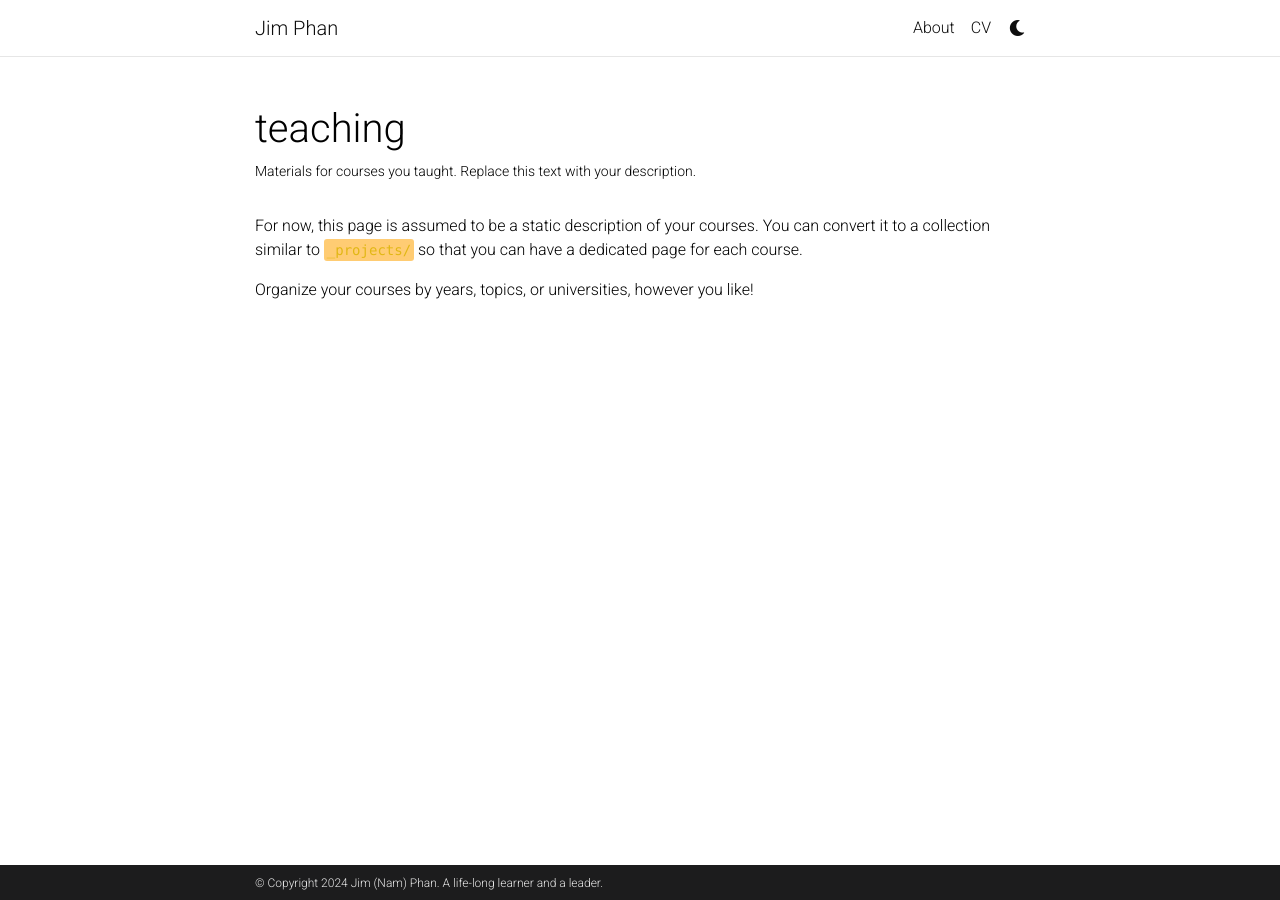
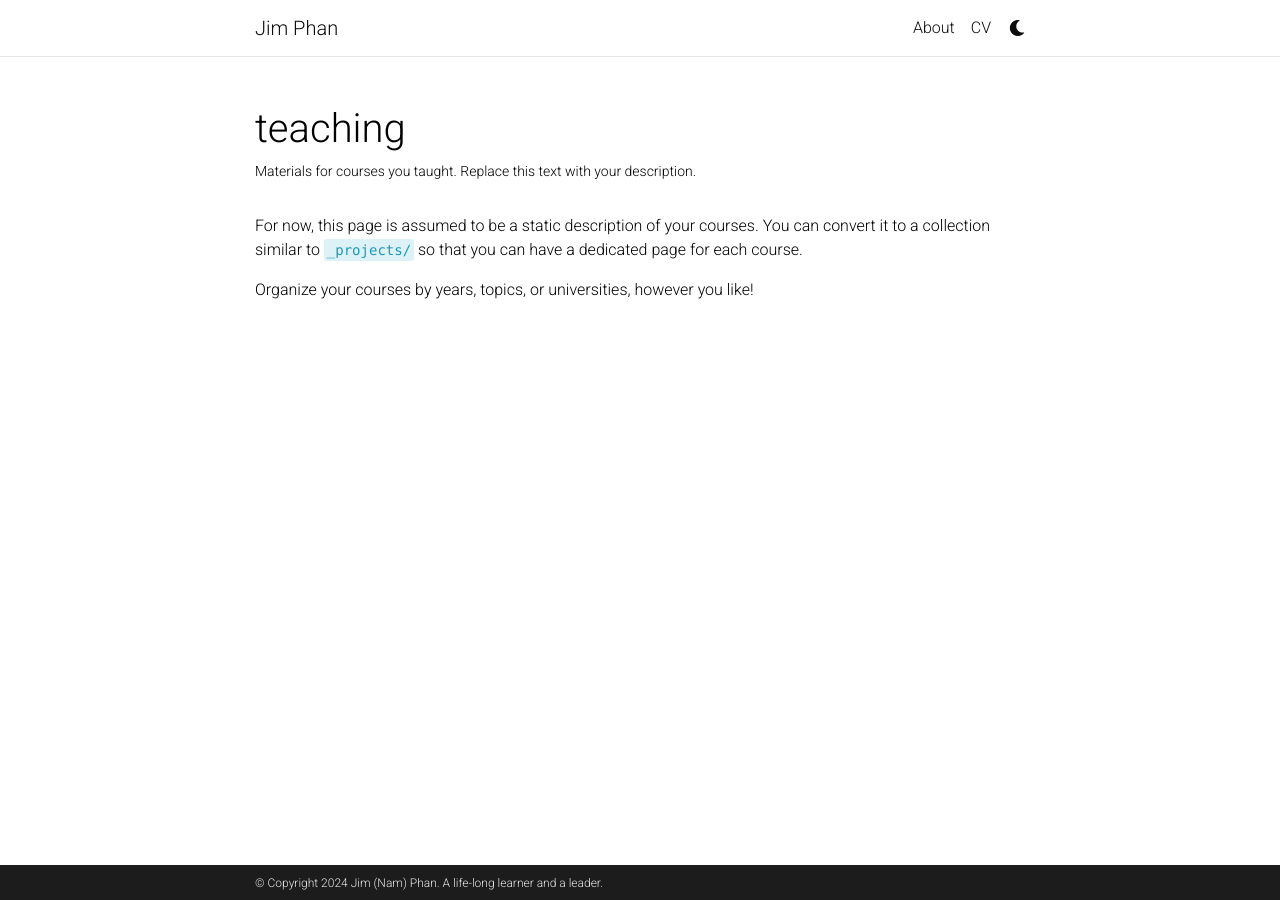
Before and after one commit to phannhatnamlhp/phannhatnamlhp.github.io, a Jekyll site: the page built from _pages/teaching.md, in a window 1280 px wide. Built offline with Jekyll 4.4.1, drawn with Linux system fonts in a browser that asks for light colours; comment, search, counter and statistics services are not loaded; a style sheet for code colours, icons or effects is not loaded.

Commit message:
Update _themes.scss

```diff
--- a/_sass/_themes.scss
+++ b/_sass/_themes.scss
@@ -4,10 +4,10 @@
 
 :root {
   --global-bg-color: #{$white-color};
-  --global-code-bg-color: #{$code-bg-color-light};
+  --global-code-bg-color: #dcf2f7;
   --global-text-color: #{$black-color};
   --global-text-color-light: #{$grey-color};
-  --global-theme-color: #e2b714;
+  --global-theme-color: #1d99b5;
   --global-hover-color: #{$black-color};
   --global-hover-text-color: #{$white-color};
   --global-footer-bg-color: #{$grey-color-dark};
@@ -49,7 +49,7 @@
 
 html[data-theme='dark'] {
   --global-bg-color: #{$grey-color-dark};
-  --global-code-bg-color: #{$code-bg-color-dark};
+  --global-code-bg-color: #946669;
   --global-text-color: #{$grey-color-light};
   --global-text-color-light: #{$grey-color-light};
   --global-theme-color: #e2b714;
```
